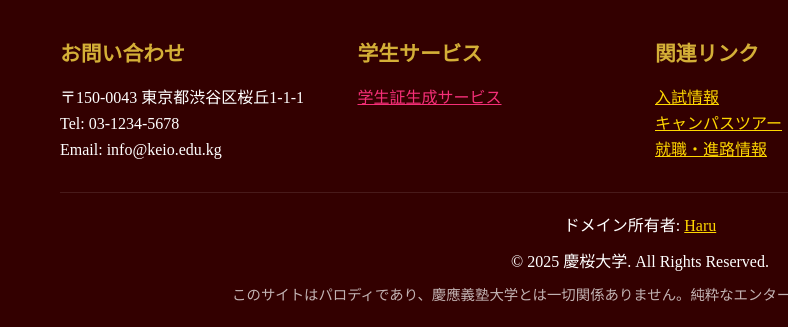
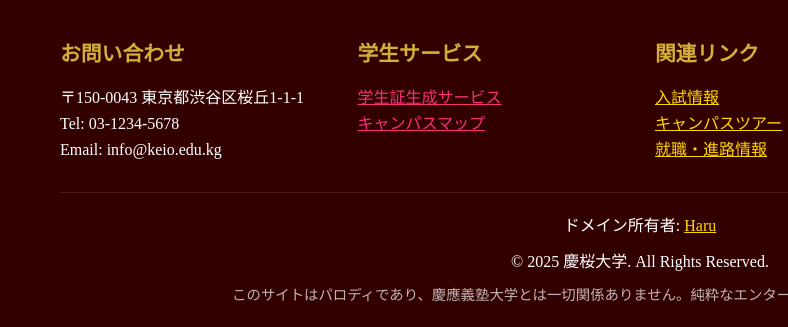
Before and after one commit to monoko224/edu.kg, a plain HTML site: page keio-university/index.html in a window 1280 px wide. Shown: the part 6515-6842 px from the top of the page, 0-788 px from the left. Drawn offline with Linux system fonts and the light colour scheme.

Commit message:
Update index.html

```diff
--- a/keio-university/index.html
+++ b/keio-university/index.html
@@ -2388,6 +2388,8 @@ z"/>
                 <div class="footer-section">
                     <h3 id="student-services-title">学生サービス</h3>
                     <p><a href="https://student.keio.edu.kg/" style="color: #f62f78;" id="student-id-generator-link">学生証生成サービス</a></p>
+                    <p><a href="https://map.keio.edu.kg/" style="color: #f62f78;"
+                    id="map-link">キャンパスマップ</a></p>
                 </div>
                 <div class="footer-section">
                     <h3 id="links-title">関連リンク</h3>
@@ -2545,6 +2547,7 @@ z"/>
                 'links-title': '相关链接',
                 'student-services-title': '学生服务',
                 'student-id-generator-link': '学生证生成服务',
+                'map-link': '校园地图',
                 'link1': '招生信息',
                 'link2': '校园参观',
                 'link3': '就业方向信息',
@@ -2636,6 +2639,7 @@ z"/>
                 'contact-address': '〒150-0043 東京都渋谷区桜丘1-1-1',
                 'student-services-title': '学生サービス',
                 'student-id-generator-link': '学生証生成サービス',
+                'map-link': 'キャンパスマップ',
                 'links-title': '関連リンク',
                 'link1': '入試情報',
                 'link2': 'キャンパスツアー',
```
